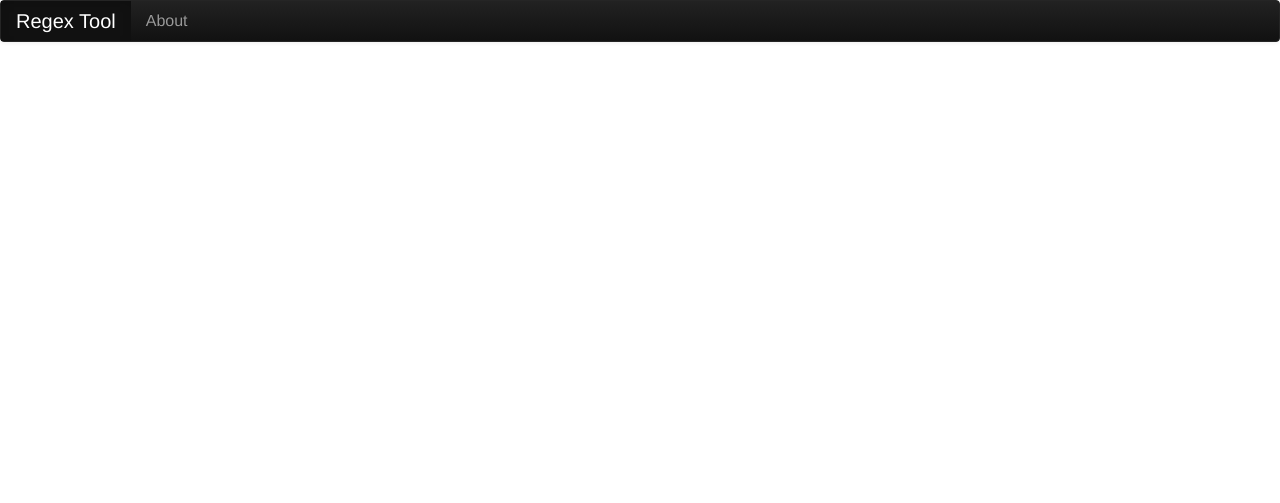
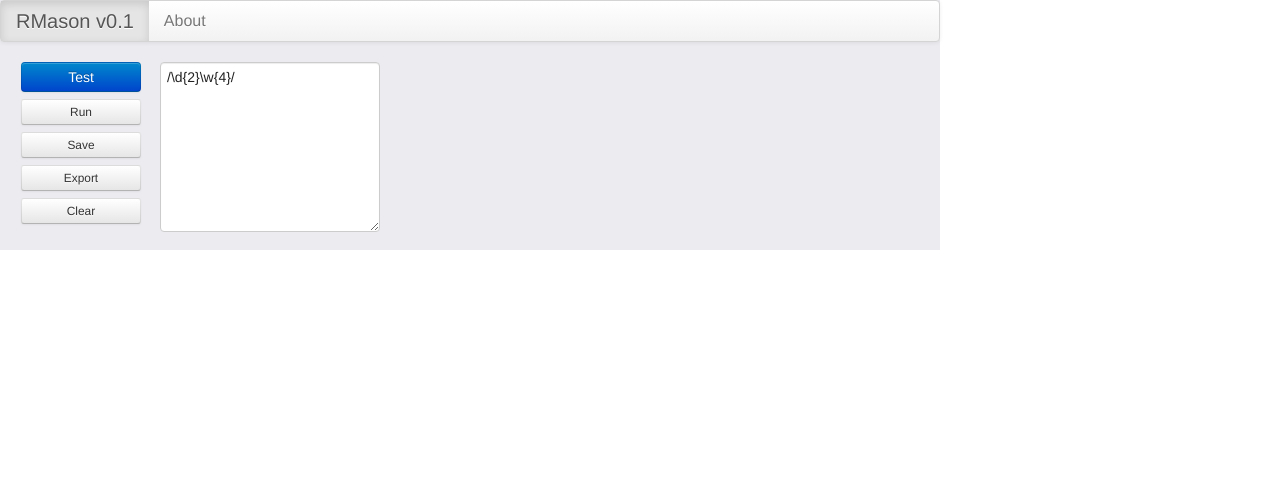
Before and after one commit to lostmindio/rmason, a browser extension: page src/browser_action/index.html in a window 1280 px wide. Drawn offline with nearby package versions, Linux system fonts and the light colour scheme; files that its build step writes are made by us from their sources.

Commit message:
added prelim header area

```diff
--- a/src/browser_action/index.html
+++ b/src/browser_action/index.html
@@ -3,25 +3,54 @@
     <head>
         <meta charset="utf-8">
         <meta name="description" content="">
-        <link rel="stylesheet" href="../css/bootstrap.css">
-        <link rel="stylesheet" href="css/main.css">
+        <link rel="stylesheet" href="../css/bootstrap.min.css">
+        <link rel="stylesheet" href="../css/main.css">
     </head>
     <body>
-
-<div class="navbar navbar-inverse">
+<div class="container header-region">
+	<div class="navbar">
 	  <div class="navbar-inner">
 		<div class="container">
 			<ul class="nav">
 			  <li class="active">
-			<a class="brand" href="#">Regex Tool</a>
+				<a class="brand" href="#">RMason v0.1</a>
 			  </li>
 			  <li><a href="#">About</a></li>
 			</ul>
 		</div>
 	  </div>
 	</div>
+
+	  <div class="row">
+    <div class="span2">
+		<button class="btn btn-primary menu-button">Test</button>
+
+			<button class="btn btn-small menu-button">Run</button>
+			<button class="btn btn-small menu-button">Save</button>
+			<button class="btn btn-small menu-button">Export</button>
+			<button class="btn btn-small menu-button">Clear</button>
+
+    </div>
+    <div class="span3">
+      <textarea class="span3" rows="8">/\d{2}\w{4}/</textarea>
+    </div>
+  </div>
+
+</div>
+
+<div class="dropdown">
+  <!-- Link or button to toggle dropdown -->
+  <ul class="dropdown-menu" role="menu" aria-labelledby="dLabel">
+    <li><a tabindex="-1" href="#">Action</a></li>
+    <li><a tabindex="-1" href="#">Another action</a></li>
+    <li><a tabindex="-1" href="#">Something else here</a></li>
+    <li class="divider"></li>
+    <li><a tabindex="-1" href="#">Separated link</a></li>
+  </ul>
+</div>
         <script src="//ajax.googleapis.com/ajax/libs/jquery/1.9.1/jquery.min.js"></script>
         <script>window.jQuery || document.write('<script src="../js/jquery.min.js"><\/script>')</script>
+        <script src="../js/bootstrap.min.js"></script>
         <script src="../js/main.js"></script>
     </body>
 </html>
--- a/src/css/main.css
+++ b/src/css/main.css
@@ -21,6 +21,8 @@ textarea {
 body {
     font-size: 1em;
     line-height: 1.4;
+    width: 400px;
+    height: 500px;
 }
 
 /*
@@ -93,8 +95,16 @@ textarea {
    Author's custom styles
    ========================================================================== */
 
+.header-region {
+	background: #ececf0;
+	height: 250px;
+}
 
-
+.menu-button {
+	width: 120px;
+	margin-left: 15%;
+	margin-bottom: 5%;
+}
 
 
 
```
Lines whose indentation alone changed are shown as unchanged.
